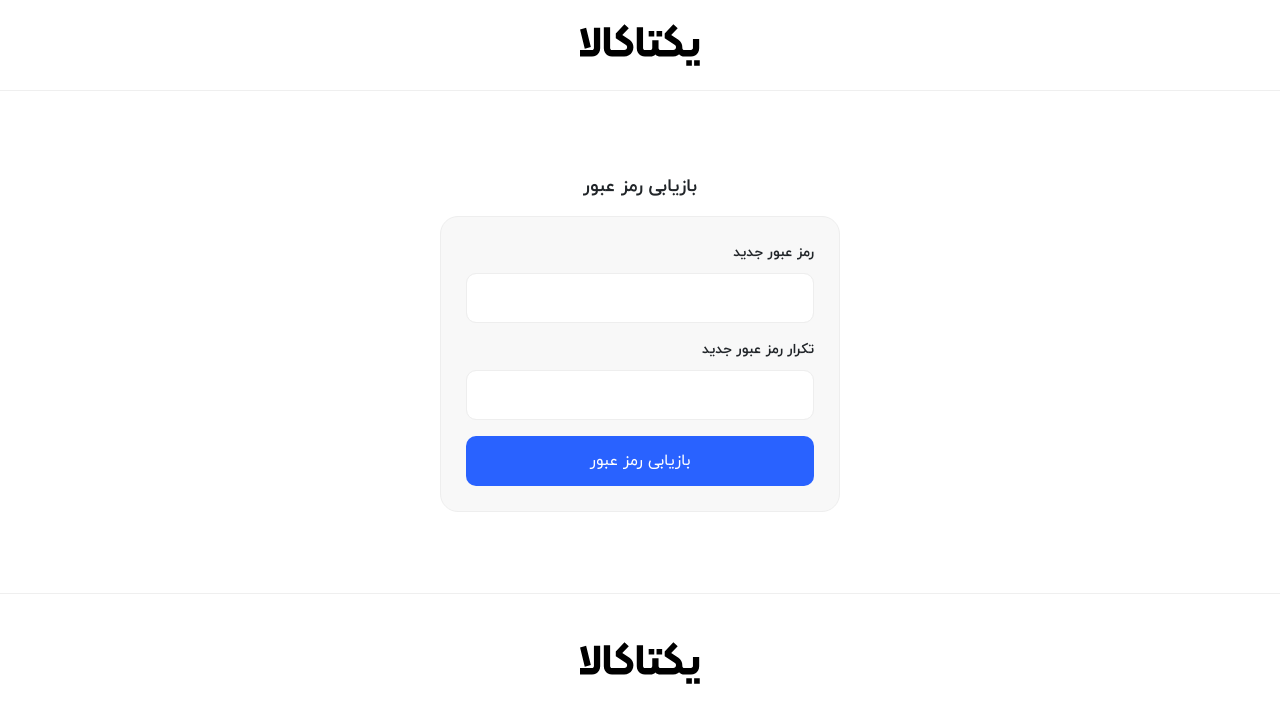
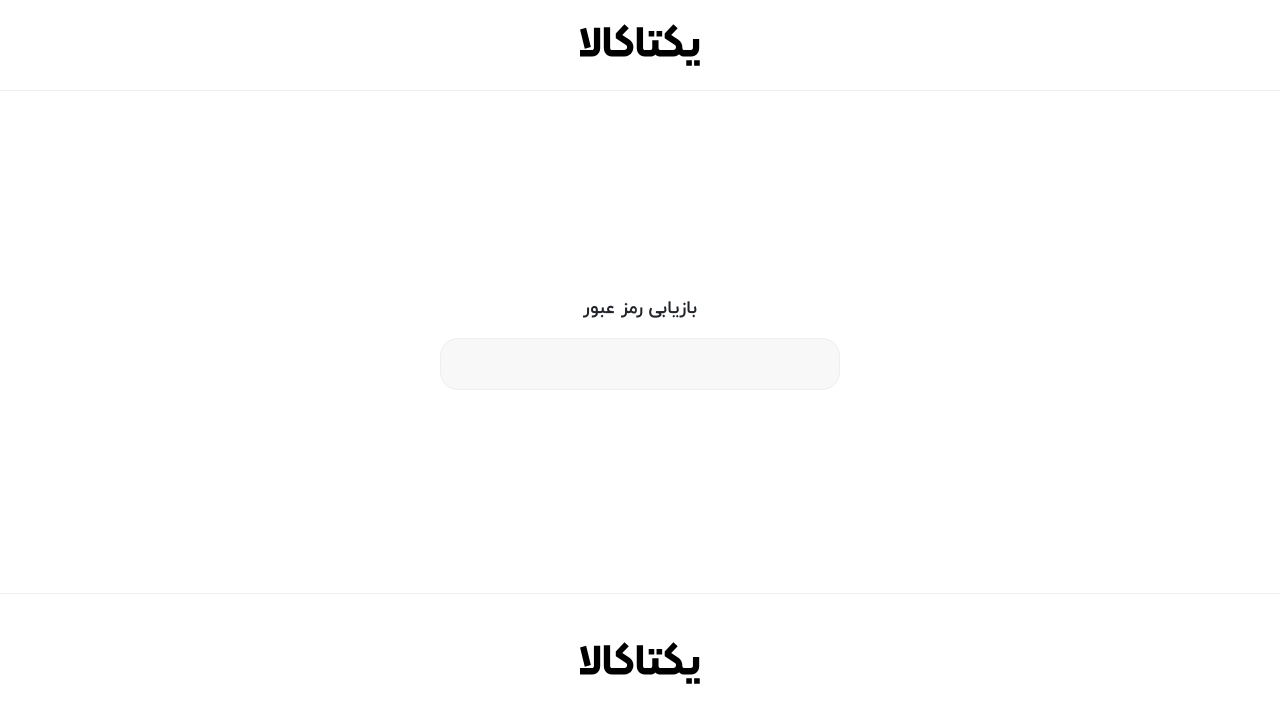
Before and after one commit to pouriashiralipour/django_digikala, a Django app: template templates/authentication_base.html in a window 1280 px wide. Shown: the top 726 px of the page. Run offline with Django 4.2, Linux system fonts and the light colour scheme; the template is opened without the code that fills it, so the values that code supplies are empty; parts of the project's set-up code (start-up, migrations or seed data) failed here and were passed over.

Commit message:
create base for registraion html

```diff
--- a/templates/authentication_base.html
+++ b/templates/authentication_base.html
@@ -1,3 +1,5 @@
+{% load static %}
+
 <!DOCTYPE html>
 <html lang="fa">
 
@@ -8,7 +10,9 @@
     <meta name="theme-color" content="#2962ff">
     <meta name="msapplication-navbutton-color" content="#2962ff">
     <meta name="apple-mobile-web-app-status-bar-style" content="#2962ff">
-    <title>YektaKala | password-reset</title>
+    <title>{% block title %}
+
+    {% endblock %}</title>
     {% include 'style.html' %}
 </head>
 
@@ -18,7 +22,7 @@
         <header class="page-mini-header py-4">
             <div class="d-flex justify-content-center">
                 <div class="logo-container">
-                    <a href="#" class="logo"><img src="./theme-assets/images/logo-dark.svg" width="120" alt=""></a>
+                    <a href="#" class="logo"><img src="{% static "products/theme-assets/images/logo-dark.svg" %}" width="120" alt=""></a>
                 </div>
             </div>
         </header>
@@ -29,25 +33,9 @@
                 <!-- start of auth-box -->
                 <div class="auth-box ui-box">
                     <!-- start of auth-form -->
-                    <form action="#" class="auth-form">
-                        <!-- start of form-element -->
-                        <div class="form-element-row mb-3">
-                            <label class="label">رمز عبور جدید</label>
-                            <input type="text" class="form-control" placeholder="">
-                        </div>
-                        <!-- end of form-element -->
-                        <!-- start of form-element -->
-                        <div class="form-element-row mb-3">
-                            <label class="label">تکرار رمز عبور جدید</label>
-                            <input type="text" class="form-control" placeholder="">
-                        </div>
-                        <!-- end of form-element -->
-                        <!-- start of form-element -->
-                        <div class="form-element-row">
-                            <button class="btn btn-primary">بازیابی رمز عبور</button>
-                        </div>
-                        <!-- end of form-element -->
-                    </form>
+                    {% block content %}
+
+                    {% endblock %}
                     <!-- end of auth-form -->
                 </div>
                 <!-- end of auth-box -->
@@ -57,7 +45,7 @@
         <footer class="page-mini-footer">
             <div class="d-flex justify-content-center py-5">
                 <div class="logo-container">
-                    <a href="#" class="logo"><img src="./theme-assets/images/logo-dark.svg" width="120" alt=""></a>
+                    <a href="#" class="logo"><img src="{% static "products/theme-assets/images/logo-dark.svg" %}" width="120" alt=""></a>
                 </div>
             </div>
             <div class="copy-right bg-light py-3">
```
